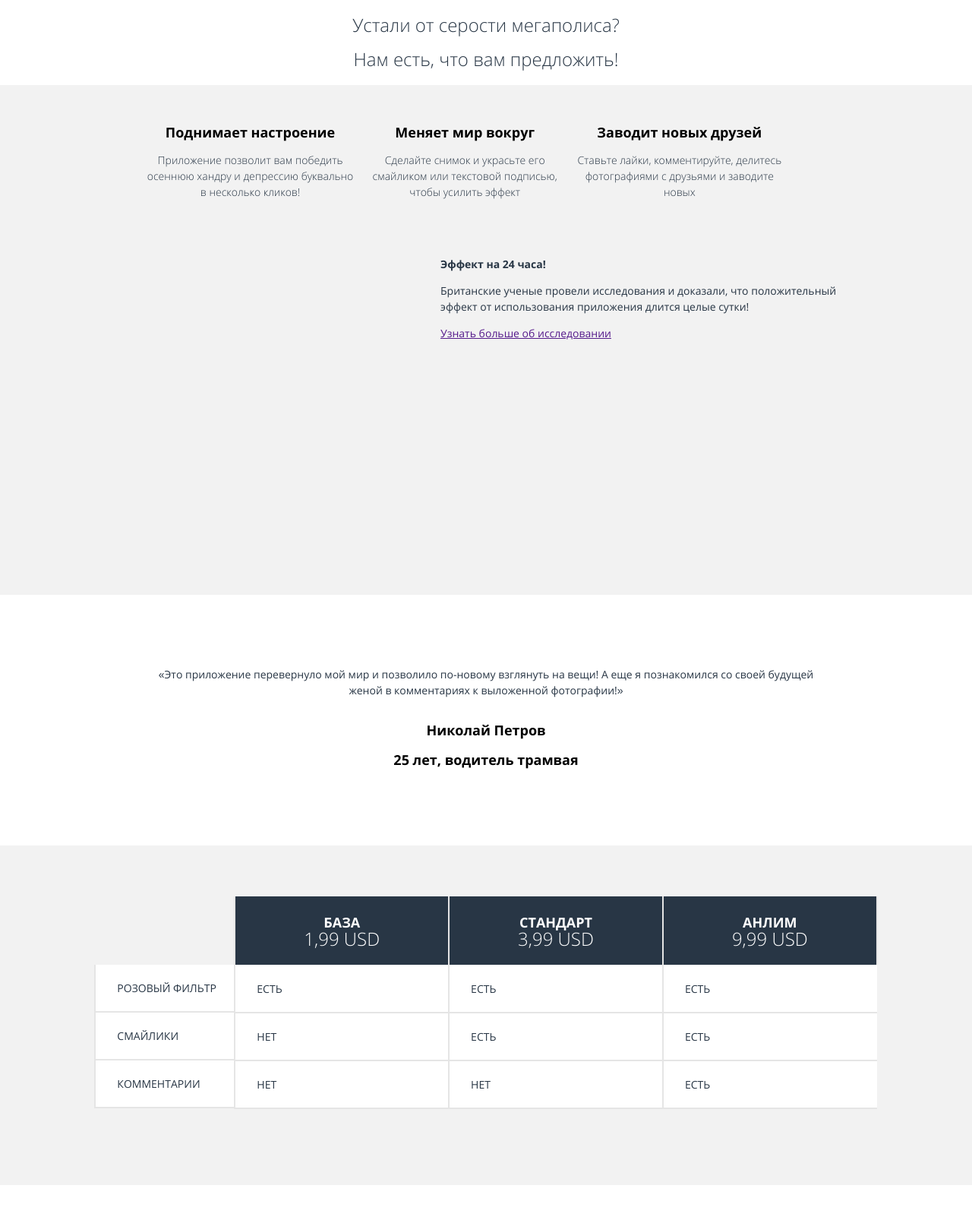
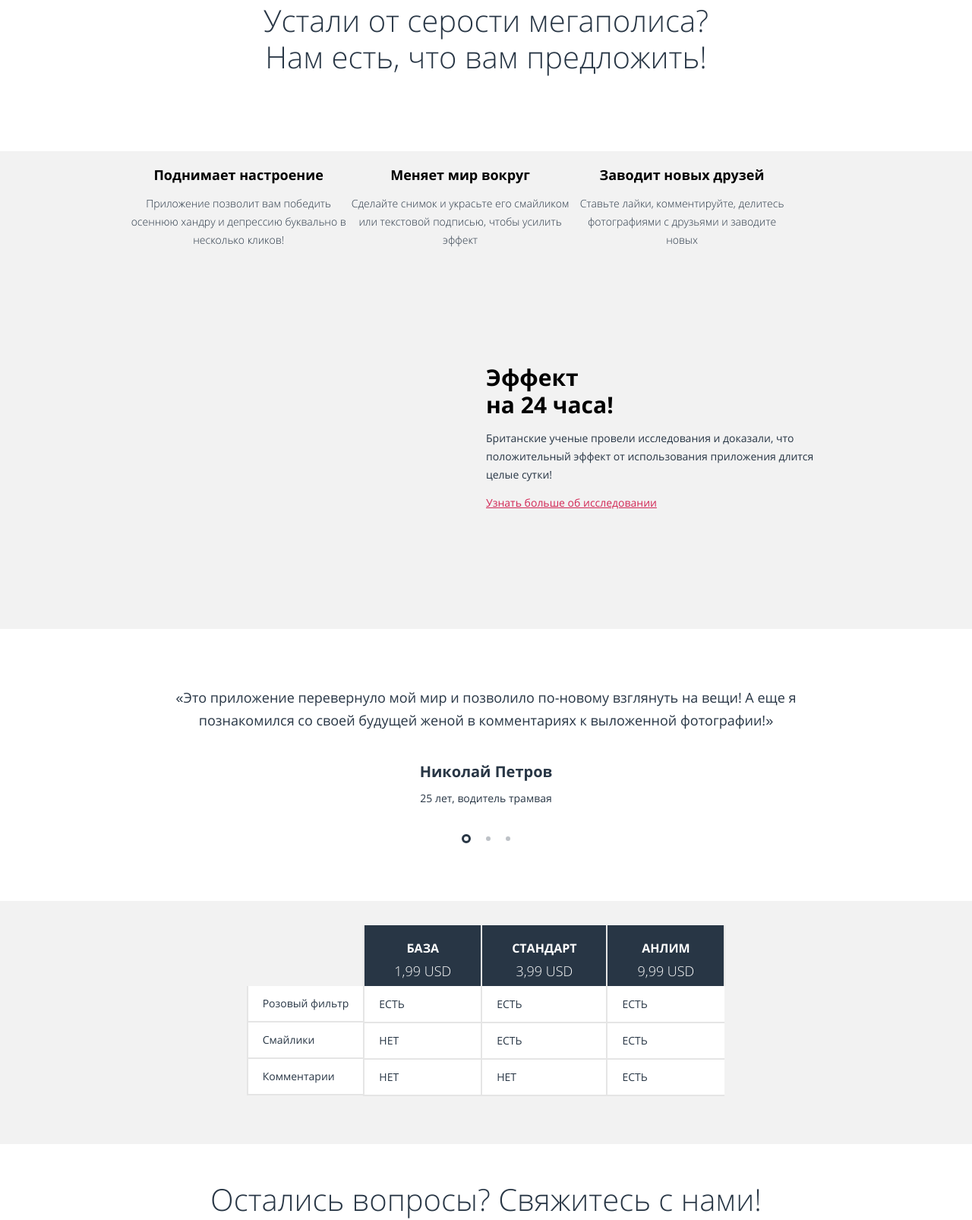
Before and after one commit to LeraGreen/197604-pink, a plain HTML site: page index.html in a window 1280 px wide. Shown: the part 1033-2639 px from the top of the page at 76% size. Drawn offline with nearby package versions, Linux system fonts and the light colour scheme; files that its build step writes are made by us from their sources.

Commit message:
index.html mobile, tablet

```diff
--- a/index.html
+++ b/index.html
@@ -62,8 +62,10 @@
       <section class="features">
         <div class="features__container">
           <h1 class="visually-hidden">Преимущества приложения pink</h1>
-          <p class="features__promo">Устали от серости мегаполиса?</p>
-          <p class="features__promo">Нам есть, что вам предложить!</p>
+          <p class="features__promo  features__promo--margin-bottom">Устали от серости мегаполиса?</p>
+          <div class="features__promo-wrap">
+            <p class="features__promo  features__promo--margin-top">Нам есть, что вам предложить!</p>
+          </div>
           <div class="features__wrap">
             <div class="features__inner">
               <div class="features__list">
@@ -91,7 +93,9 @@
       <div class="advert-promo  advert-promo--bg-grey">
         <div class="advert-promo__container">
           <div class="advert-promo__content">
-            <b class="advert-promo__title">Эффект на 24 часа!</b>
+            <div class="advert-promo__title-wrap">
+              <b class="advert-promo__title">Эффект<br> на 24 часа!</b>
+            </div>
             <p class="advert-promo__text">Британские ученые провели исследования и доказали, что положительный эффект от использования приложения длится целые сутки!</p>
             <a href="" class="advert-promo__link">Узнать больше об исследовании</a>
           </div>
@@ -121,7 +125,7 @@
             </div>
             <p class="review__text">&laquo;Это приложение перевернуло мой мир и позволило по-новому взглянуть на вещи! А еще я познакомился со своей будущей женой в комментариях к выложенной фотографии!&raquo;</p>
           </blockquote>
-          <div class="reviews__pagination pagination  visually-hidden">
+          <div class="reviews__pagination pagination">
             <div class="pagination__item"><a href="" class="pagination__link  pagination__link--active"></a></div>
             <div class="pagination__item"><a href="" class="pagination__link"></a></div>
             <div class="pagination__item"><a href="" class="pagination__link"></a></div>
@@ -151,7 +155,7 @@
               </tr>
               <tr class="tariffs-table__feautures">
                 <td class="tariffs-table__feauture">
-                  <span class="tariffs-table__feauture-name">розовый фильтр</span>
+                  <span class="tariffs-table__feauture-name">Розовый фильтр</span>
                 </td>
                 <td class="tariffs-table__feauture">
                   <span class="tariffs-table__feauture-name  tariffs-table__feauture-name--hide">розовый фильтр</span>
@@ -168,7 +172,7 @@
               </tr>
               <tr class="tariffs-table__feautures">
                 <td class="tariffs-table__feauture">
-                  <span class="tariffs-table__feauture-name">смайлики</span>
+                  <span class="tariffs-table__feauture-name">Смайлики</span>
                 </td>
                 <td class="tariffs-table__feauture">
                   <span class="tariffs-table__feauture-name  tariffs-table__feauture-name--hide">смайлики</span>
@@ -185,7 +189,7 @@
               </tr>
               <tr class="tariffs-table__feautures">
                 <td class="tariffs-table__feauture">
-                  <span class="tariffs-table__feauture-name">комментарии</span>
+                  <span class="tariffs-table__feauture-name">Комментарии</span>
                 </td>
                 <td class="tariffs-table__feauture">
                   <span class="tariffs-table__feauture-name  tariffs-table__feauture-name--hide">комментарии</span>
@@ -202,7 +206,7 @@
               </tr>
             </table>
           </div>
-          <div class="tariffs__pagination  pagination  visually-hidden">
+          <div class="tariffs__pagination  pagination  visually-hidden--md">
             <div class="pagination__item"><a href="" class="pagination__link"></a></div>
             <div class="pagination__item"><a href="" class="pagination__link  pagination__link--active"></a></div>
             <div class="pagination__item"><a href="" class="pagination__link"></a></div>
@@ -212,11 +216,13 @@
     </main>
 
     <footer class="main-page-footer">
+      <div class="main-page__map map"></div>
       <div class="main-page-footer__container">
-        <div class="main-page__map map"></div>
         <div class="main-page-footer__content-wrap">
-          <div class="main-page__contacts  contacts">
-            <p class="contacts__promo">Остались вопросы? Свяжитесь с нами!</p>
+          <div class="main-page-footer__contacts  contacts">
+            <div class="contacts__promo-wrap">
+              <p class="contacts__promo">Остались вопросы? Свяжитесь с нами!</p>
+            </div>
             <div class="contacts__item">
               <b class="contacts__title">Звоните:</b>
               <a href="tel:+78125556666" class="contacts__data">+7 (812) 555-66-66</a>
--- a/sass/blocks/advert-promo.scss
+++ b/sass/blocks/advert-promo.scss
@@ -3,7 +3,7 @@
 
   @media (min-width: $screen-md) {
     display: block;
-    min-height: 420px;
+    padding-bottom: 50px;
   }
 
   @media (min-width: $screen-lg) {
@@ -13,11 +13,54 @@
 }
 
 .advert-promo__container {
-  @include container;
-  @include clearfix;
+
+  @media (min-width: $screen-md) {
+    @include container;
+    @include clearfix;
+    padding-top: 56px;
+  }
 }
 
 .advert-promo__content {
-  float: right;
-  width: 530px;
+
+  @media (min-width: $screen-md) {
+    float: right;
+    width: 50%;
+    text-align: left;
+    margin-top: 41px;
+    padding-right: 14px;
+  }
 }
+
+.advert-promo__title {
+
+  @media (min-width: $screen-md) {
+    color: $font-color-third;
+    font-size: $font-size-biggest;
+    line-height: 1.200em;
+  }
+}
+
+
+.advert-promo__text {
+
+  @media (min-width: $screen-md) {
+    font-size: $font-size;
+    line-height: 1.714em;
+  }
+}
+
+.advert-promo__title-wrap {
+
+  @media (min-width: $screen-md) {
+    padding-right: 25px;
+  }
+}
+
+
+.advert-promo__link {
+
+  @media (min-width: $screen-md) {
+    color: $main-color;
+  }
+}
--- a/sass/blocks/contacts.scss
+++ b/sass/blocks/contacts.scss
@@ -4,22 +4,42 @@
   padding-left: 20px;
   padding-right: 20px;
   padding-top: 25px;
+
+  @media (min-width: $screen-md) {
+    padding-top: 0;
+    padding-bottom: 10px;
+  }
 }
 
 .contacts__promo {
   font-size: $font-size-title;
   font-weight: $light;
-  margin-bottom: 40px;
+  margin-bottom: 24px;
+
+  @media (min-width: $screen-md) {
+    font-size: $font-size-super-big;
+    margin-top: 49px;
+    line-height: 1.2em;
+  }
+}
+
+.contacts__promo-wrap {
+
+  @media (min-width: $screen-md) {
+    padding-left: 40px;
+    padding-right: 40px;
+  }
 }
 
 .contacts__item {
-  margin-bottom: 30px;
+  margin-bottom: 9px;
   white-space: pre-line;
 
   @media (min-width: $screen-md) {
     display: inline-block;
-    width: 300px;
+    width: 45%;
     vertical-align: top;
+    margin-bottom: 25px;
   }
 
   @media (min-width: $screen-lg) {
--- a/sass/blocks/features.scss
+++ b/sass/blocks/features.scss
@@ -5,27 +5,59 @@
 .features__promo {
   font-size: $font-size-title;
   font-weight: $light;
+  margin-bottom: 44px;
+
+  @media (min-width: $screen-md) {
+    font-size: $font-size-super-big;
+    line-height: 1.2em;
+  }
+
+  &--margin-bottom {
+
+    @media (min-width: $screen-md) {
+      margin-bottom: 0;
+    }
+  }
+
+  &--margin-top {
+
+    @media (min-width: $screen-md) {
+      margin-top: 0;
+    }
+  }
 }
 
 .features__title {
   font-size: $font-size-big;
   font-weight: $bold;
   color: $font-color-third;
+  line-height: 1.333em;
+
+  @media (min-width: $screen-md) {
+    line-height: 0.556em;
+  }
 }
 
 .features__descr {
   font-weight: $light;
+  font-size: $font-size;
+  line-height: 1.714em;
 }
 
 .features__container {
-  padding-top: 46px;
+  padding-top: 21px;
+
+  @media (min-width: $screen-md) {
+    padding-top: 11px;
+    @include clearfix;
+  }
 }
 
 .features__item {
-  margin-bottom: 40px;
+  margin-bottom: 33px;
 
   @media (min-width: $screen-md) {
-    margin-bottom: 20px;
+    margin-bottom: 40px;
   }
 
   @media (min-width: $screen-lg) {
@@ -37,16 +69,18 @@
 }
 
 .features__list {
-  padding-left: 20px;
-  padding-right: 20px;
-  padding-bottom: 300px;
-  padding-top: 52px;
+  padding-left: 10px;
+  padding-right: 10px;
+  padding-bottom: 285px;
+  padding-top: 84px;
 
   @media (min-width: $screen-md) {
     float: right;
     width: 310px;
     text-align: left;
-    padding-bottom: 40px;
+    padding-bottom: 0;
+    padding-top: 22px;
+    padding-left: 0;
   }
 
   @media (min-width: $screen-lg) {
@@ -67,7 +101,16 @@
     background-repeat: no-repeat;
     height: 279px;
     bottom: 0;
-    left: 28%;
+    left: 25%;
+
+    @media (min-width: $screen-md) {
+      left: 5%;
+      //временно до урока по svg и picture
+      width: 267px;
+      height: 481px;
+      background-size: 100%;
+      background-position-y: -4%;
+    }
 
     @media (min-width: $screen-lg) {
       display: none;
@@ -90,3 +133,13 @@
     display: block;
   }
 }
+
+
+.features__promo-wrap {
+
+  @media (min-width: $screen-md) {
+    padding-left: 55px;
+    padding-right: 55px;
+    margin-bottom: 100px;
+  }
+}
--- a/sass/blocks/pagination.scss
+++ b/sass/blocks/pagination.scss
@@ -1,5 +1,6 @@
 .pagination {
   text-align: center;
+  font-size: 0;
 }
 
 .pagination__link {
@@ -10,10 +11,14 @@
   height: 6px;
   background-color: $grey-light;
   border-radius: 50%;
+  margin-left: 10px;
+  margin-right: 10px;
 
 
   &--active {
     background-color: transparent;
+    width: 12px;
+    height: 12px;
     border: 3px solid $font-color-main;
   }
 }
--- a/sass/blocks/review.scss
+++ b/sass/blocks/review.scss
@@ -6,6 +6,7 @@
   @media (min-width: $screen-md) {
     display: flex;
     flex-direction: column;
+    margin-top: 50px;
   }
 }
 
@@ -25,9 +26,13 @@
 
 .review__text {
   color: $font-color-main;
+  font-size: $font-size;
+  line-height: 2.143em;
 
   @media (min-width: $screen-md) {
     order: 1;
+    font-size: $font-size-big;
+    line-height: 1.667em;
   }
 }
 
@@ -36,5 +41,22 @@
 
   @media (min-width: $screen-md) {
     display: block;
+    color: $font-color-main;
+    font-weight: $normal;
+    font-size: $font-size;
+    line-height: 2.143em;
+    margin-top: 0;
   }
 }
+
+
+.review__author-name {
+
+  @media (min-width: $screen-md) {
+    font-size: $font-size-medium;
+    color: $font-color-main;
+    line-height: 1.500em;
+    margin-bottom: 5px;
+
+  }
+}
--- a/sass/blocks/reviews.scss
+++ b/sass/blocks/reviews.scss
@@ -5,9 +5,9 @@
 }
 
 .reviews__container {
-  padding-top: 40px;
-  padding-left: 20px;
-  padding-right: 20px;
+  padding-top: 7px;
+  padding-right: 7px;
+  padding-left: 7px;
 
   @include container;
 }
--- a/sass/blocks/tariffs-table.scss
+++ b/sass/blocks/tariffs-table.scss
@@ -1,6 +1,11 @@
 .tariffs-table {
   margin: 0 auto;
   border-collapse: collapse;
+  transform: translateX(-31%);
+
+  @media (min-width: $screen-md) {
+    transform: translateX(0);
+  }
 }
 
 .tariffs-table__item-header {
@@ -13,6 +18,13 @@
   padding-right: 90px;
   border-left: 2px solid $grey-lighter;
   border-right: 2px solid $grey-lighter;
+
+  @media (min-width: $screen-md) {
+    padding-left: 39px;
+    padding-right: 39px;
+    padding-top: 15px;
+    padding-bottom: 5px;
+  }
 }
 
 .tariffs-table__item-title {
@@ -20,6 +32,11 @@
   font-size: $font-size-big;
   font-weight: $bold;
   text-transform: uppercase;
+
+  @media (min-width: $screen-md) {
+    font-size: $font-size-bigger;
+    line-height: 1.875em;
+  }
 }
 
 .tariffs-table__item-price {
@@ -28,22 +45,28 @@
   font-weight: $light;
   text-transform: uppercase;
   white-space: nowrap;
+
+  @media (min-width: $screen-md) {
+    font-size: $font-size-big;
+    line-height: 1.667em;
+  }
 }
 
 .tariffs-table__feauture {
   padding-top: 20px;
   padding-bottom: 20px;
   background-color: $bg-main;
-}
-
-.tariffs-table__feauture {
   padding-left: 28px;
   text-transform: uppercase;
   border-left: 2px solid $grey-lighter;
   border-bottom: 2px solid $grey-lighter;
-}
 
-.tariffs-table__feauture-available {
+  @media (min-width: $screen-md) {
+    padding-left: 19px;
+    padding-right: 19px;
+    padding-bottom: 8px;
+    padding-top: 8px;
+  }
 }
 
 .tariffs__table-wrapper {
@@ -67,9 +90,18 @@
   }
 }
 
-.tariffs-table__feauture-name--hide {
+.tariffs-table__feauture-name {
 
   @media (min-width: $screen-md) {
-    display: none;
+    font-size: $font-size;
+    text-transform: none;
+    line-height: 2.143em;
+  }
+
+  &--hide {
+
+    @media (min-width: $screen-md) {
+      display: none;
+    }
   }
 }
--- a/sass/blocks/tariffs.scss
+++ b/sass/blocks/tariffs.scss
@@ -4,5 +4,12 @@
 
 .tariffs__container {
   padding-top: 67px;
-  padding-bottom: 60px;
+  padding-bottom: 39px;
+  overflow: hidden;
+
+  @media (min-width: $screen-md) {
+    overflow: visible;
+    padding-top: 32px;
+    padding-bottom: 23px;
+  }
 }
--- a/sass/style.scss
+++ b/sass/style.scss
@@ -34,3 +34,4 @@
 @import 'blocks/field-range.scss';
 @import 'blocks/advert-promo.scss';
 @import 'blocks/logo.scss';
+@import 'blocks/map.scss';
--- a/sass/variables.scss
+++ b/sass/variables.scss
@@ -6,9 +6,12 @@ $normal: 400;
 $bold: 700;
 $font-size-small: 12px;
 $font-size: 14px;
+$font-size-bigger: 16px;
 $font-size-big: 18px;
+$font-size-medium: 20px;
 $font-size-title: 24px;
 $font-size-biggest: 30px;
+$font-size-super-big: 40px;
 
 ///colors///
 
```
Also changed, not shown: sass/blocks/main-page-footer.scss (+11 -6 lines), sass/blocks/map.scss (added, +9 -0 lines).
